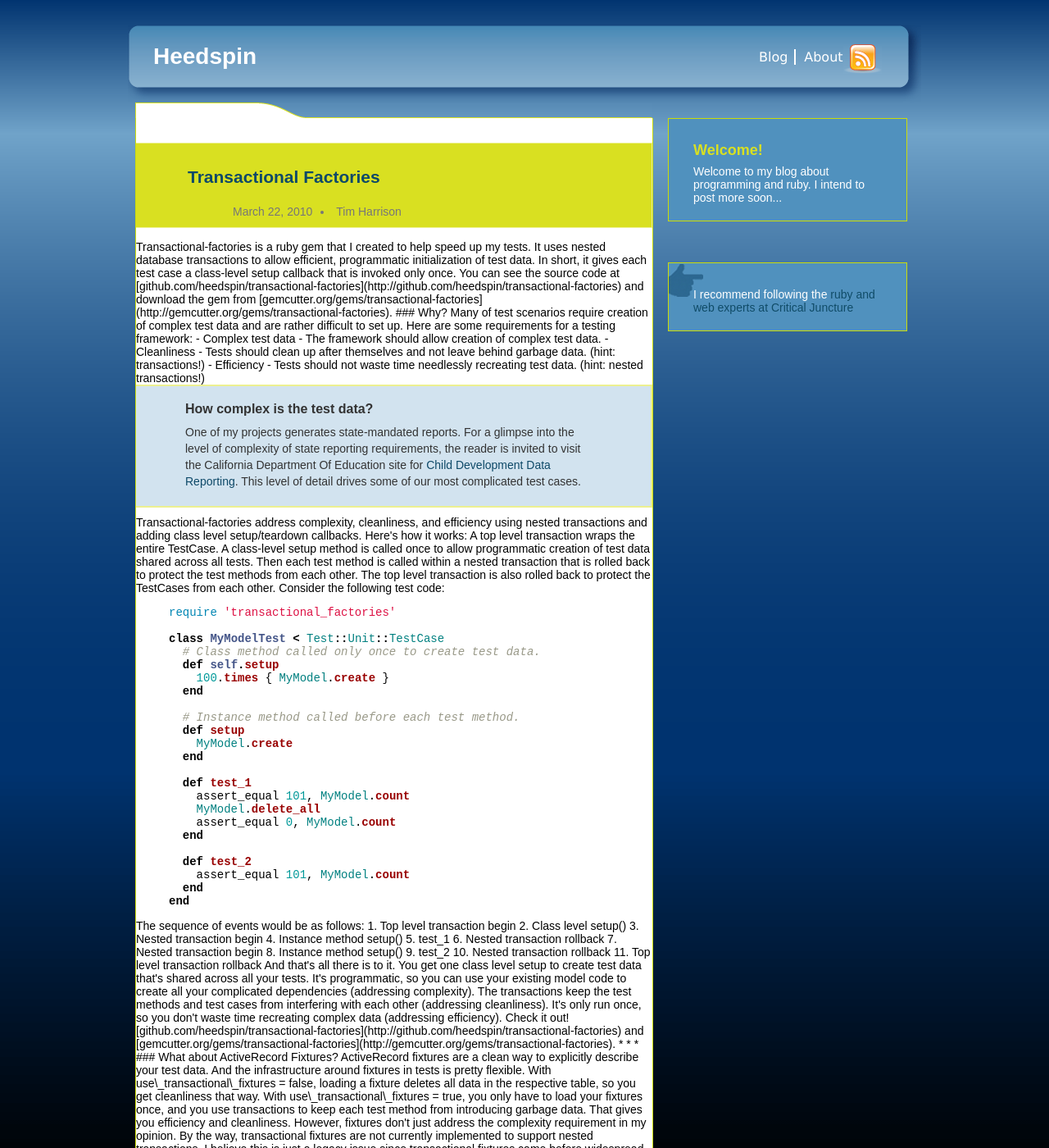
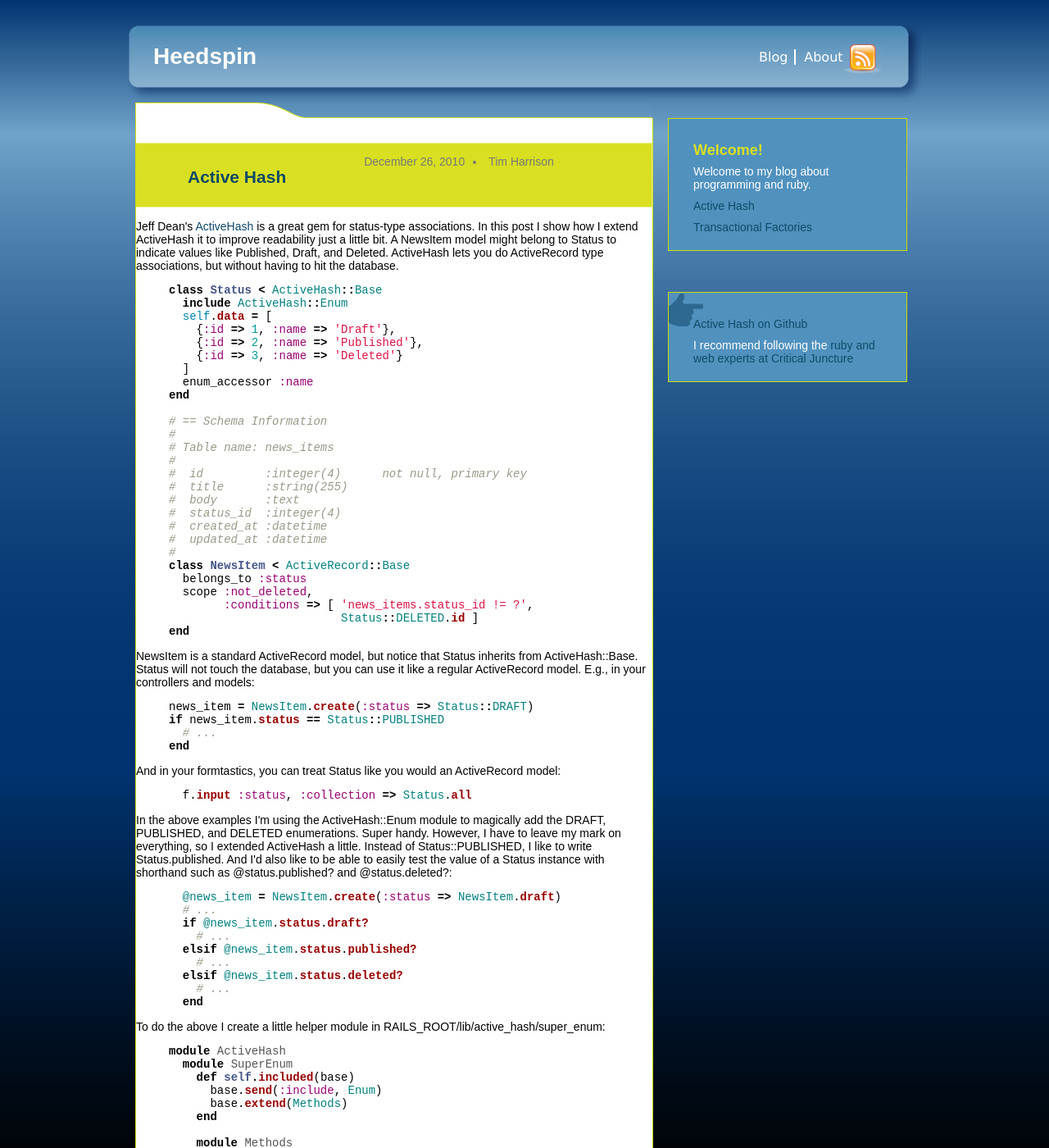
Before and after one commit to heedspin/heedspin.github.com, a Jekyll site: the page built from index.html, in a window 1280 px wide and 1400 px high. Shown: the whole window at 82% size. Built offline with Jekyll 4.4.1, drawn with Linux system fonts in a browser that asks for light colours; some of the changed text lies outside the part shown.

Commit message:
Publish post on active hash.

```diff
--- a/_layouts/default.html
+++ b/_layouts/default.html
@@ -59,8 +59,13 @@
       <div class="mod">
         <h2>Welcome!</h2>
         <p>
-					Welcome to my blog about programming and ruby.  I intend to post more soon...
+					Welcome to my blog about programming and ruby.
 				</p>
+				{% for post in site.posts %}
+          <p>
+						<a href="{{post.url}}">{{ post.title }}</a>
+					</p>
+				{% endfor %}
       </div>
 
       {% if page.links %}
--- /dev/null
+++ b/_posts/2010-12-26-active-hash.mdown
@@ -0,0 +1,132 @@
+---
+layout: post
+title: Active Hash
+author: Tim Harrison
+published: true
+description:
+links:
+- <a href="https://github.com/zilkey/active_hash">Active Hash on Github</a>
+---
+
+Jeff Dean's <a href="https://github.com/zilkey/active_hash">ActiveHash</a> is a great gem for status-type associations.  In this post I show how I extend ActiveHash it to improve readability just a little bit.
+
+A NewsItem model might belong to Status to indicate values like Published, Draft, and Deleted.  ActiveHash lets you do ActiveRecord type associations, but without having to hit the database.
+
+{% highlight ruby %}
+class Status < ActiveHash::Base
+  include ActiveHash::Enum
+  self.data = [
+    {:id => 1, :name => 'Draft'},
+    {:id => 2, :name => 'Published'},
+    {:id => 3, :name => 'Deleted'}
+  ]
+  enum_accessor :name
+end
+
+# == Schema Information
+#
+# Table name: news_items
+#
+#  id         :integer(4)      not null, primary key
+#  title      :string(255)
+#  body       :text
+#  status_id  :integer(4)
+#  created_at :datetime
+#  updated_at :datetime
+#
+class NewsItem < ActiveRecord::Base
+  belongs_to :status
+  scope :not_deleted,
+        :conditions => [ 'news_items.status_id != ?',
+                         Status::DELETED.id ]
+end
+{% endhighlight %}
+
+NewsItem is a standard ActiveRecord model, but notice that Status inherits from ActiveHash::Base.  Status will not touch the database, but you can use it like a regular ActiveRecord model.  E.g., in your controllers and models:
+
+{% highlight ruby %}
+news_item = NewsItem.create(:status => Status::DRAFT)
+if news_item.status == Status::PUBLISHED
+  # ...
+end
+{% endhighlight %}
+
+And in your formtastics, you can treat Status like you would an ActiveRecord model:
+
+{% highlight ruby %}
+  f.input :status, :collection => Status.all
+{% endhighlight %}
+
+In the above examples I'm using the ActiveHash::Enum module to magically add the DRAFT, PUBLISHED, and DELETED enumerations.  Super handy.  However, I have to leave my mark on everything, so I extended ActiveHash a little.  Instead of Status::PUBLISHED, I like to write Status.published.  And I'd also like to be able to easily test the value of a Status instance with shorthand such as @status.published? and @status.deleted?:
+
+{% highlight ruby %}
+  @news_item = NewsItem.create(:status => NewsItem.draft)
+  # ...
+  if @news_item.status.draft?
+    # ...
+  elsif @news_item.status.published?
+    # ...
+  elsif @news_item.status.deleted?
+    # ...
+  end
+{% endhighlight %}
+
+To do the above I create a little helper module in RAILS_ROOT/lib/active_hash/super_enum:
+
+{% highlight ruby %}
+module ActiveHash
+  module SuperEnum
+    def self.included(base)
+      base.send(:include, Enum)
+      base.extend(Methods)
+    end
+
+    module Methods
+      def insert(record)
+        super
+        loud = constant_for(record.attributes[@enum_accessor])
+        return nil if loud.blank?
+        quiet = loud.downcase
+        self.class_eval <<-RUBY
+        def #{quiet}?
+          self.id == #{loud}.id
+        end
+        class << self
+          def #{quiet}
+            #{loud}
+          end
+        end
+        RUBY
+      end
+    end
+  end
+end
+{% endhighlight %}
+
+Now in my Status module I do this:
+
+{% highlight ruby %}
+require 'active_hash/super_enum'
+class Status < ActiveHash::Base
+  include ActiveHash::SuperEnum
+  self.data = [
+    {:id => 1, :name => 'Draft'},
+    {:id => 2, :name => 'Published'},
+    {:id => 3, :name => 'Deleted'}
+  ]
+  enum_accessor :name
+end
+{% endhighlight %}
+
+Thus in your controllers and models:
+
+{% highlight ruby %}
+news_item = NewsItem.create(:status => Status.draft)
+if news_item.status.published?
+  # ...
+end
+{% endhighlight %}
+
+Functionally, SuperEnum is the same as ActiveHash::Enum.  SuperEnum just shouts a little less for those of us with sensitive eyes.  In any case, you should all be using ActiveHash.  It saves you from writing useless database migrations, db initialization tasks, and it probably saves trees.
+
+What are other people using for Status-type associations?
--- a/index.html
+++ b/index.html
@@ -3,10 +3,11 @@ layout: default
 title: Heedspin Ruby Blog
 description: An informal technical blog on ruby programming.
 links:
+- <a href="https://github.com/zilkey/active_hash">Active Hash on Github</a>
 - I recommend following the <a href="http://criticaljuncture.org/">ruby and web experts at Critical Juncture</a>
 ---
-
 {% for post in site.posts %}
+{% if forloop.first %}
 <div class="post_header group">
   <h2><a href="{{ post.url }}">{{ post.title }}</a></h2>
   <ul>
@@ -20,5 +21,5 @@ links:
 <hr />
 <br />
 <p><a href="{{ post.url }}#disqus_thread">Comments</a></p>
-
+{% endif %}
 {% endfor %}
```
